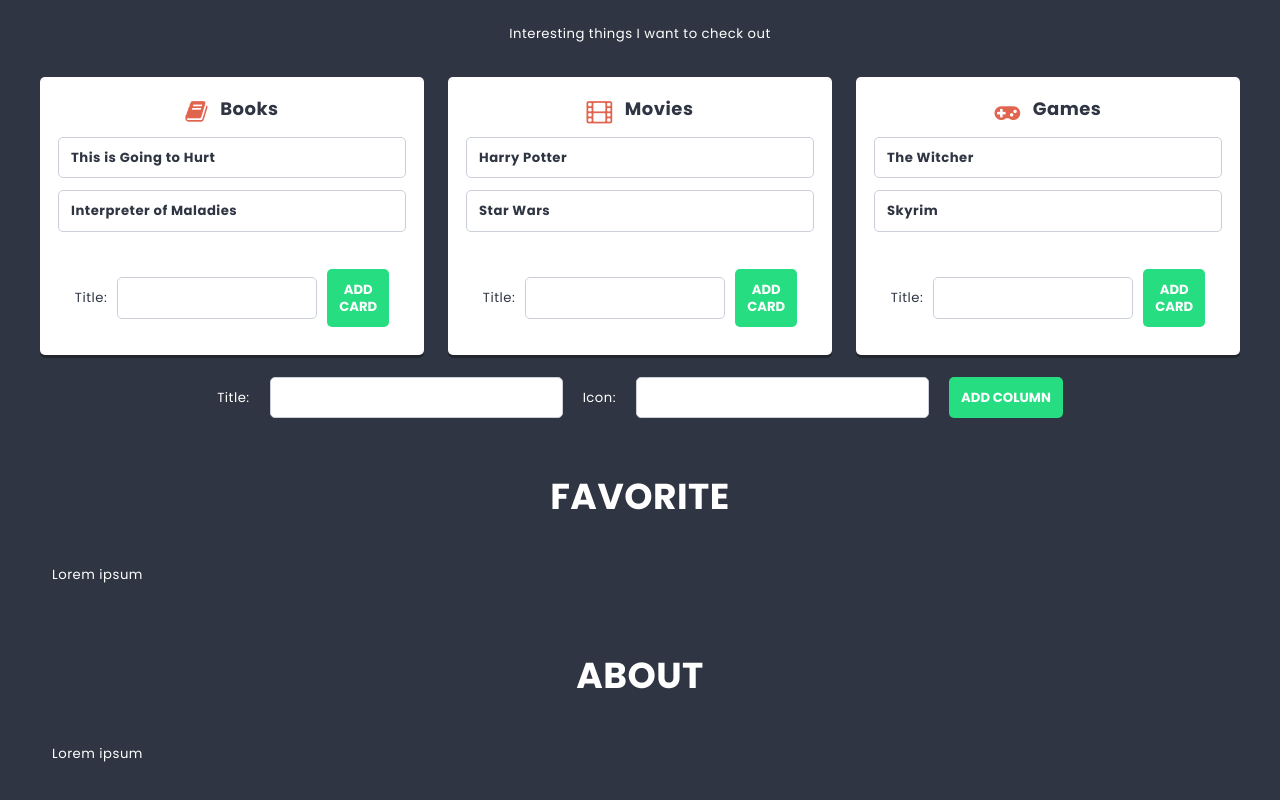
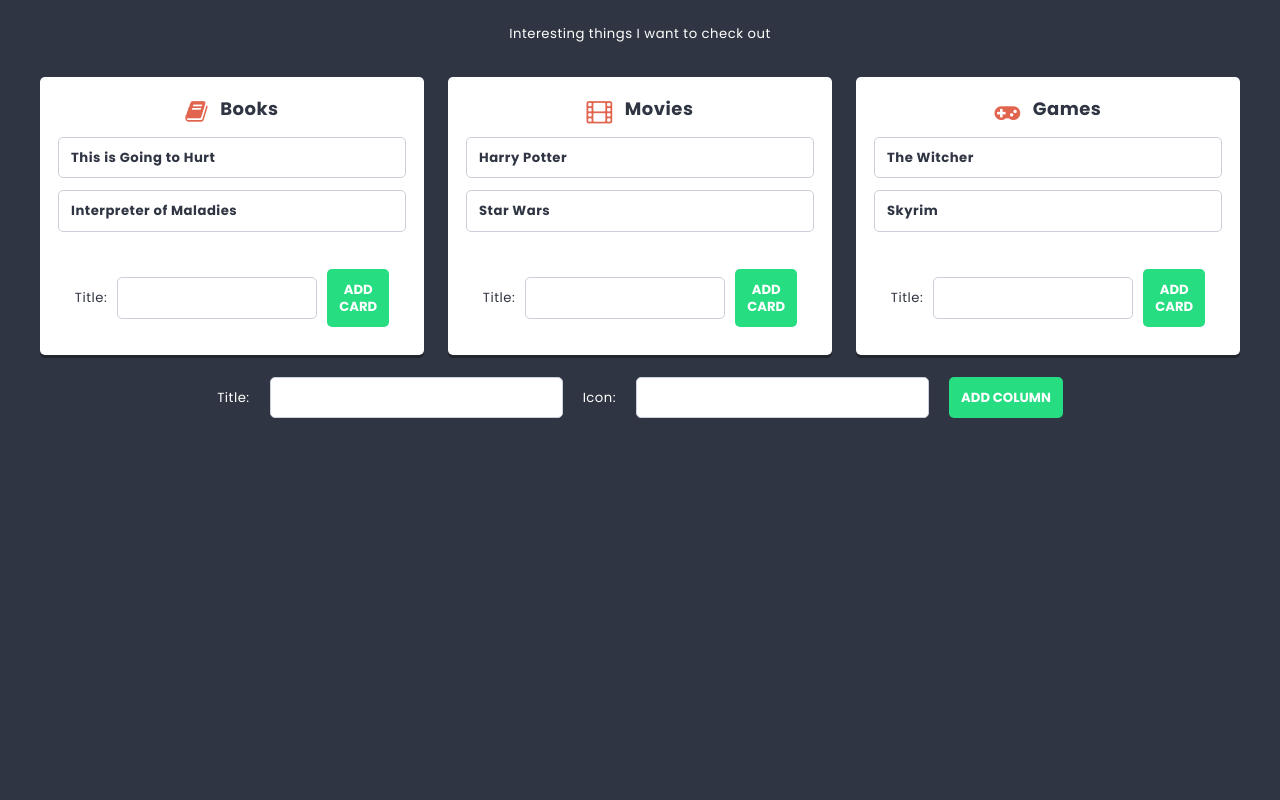
Before and after one commit to LukaszLewandowski91/first-react, a React (Create React App) app: page / in a window 1280 px wide. Shown: the part 600-1400 px from the top of the page. After the commit the page ends 1048 px from the top, so only its background shows below. Built offline with nearby package versions, Linux system fonts and the light colour scheme.

Commit message:
Add Routes in App.js

```diff
--- a/src/App.js
+++ b/src/App.js
@@ -3,15 +3,20 @@
 import Favorite from "./components/Favorite/Favorite";
 import Home from "./components/Home/Home";
 import NavBar from "./components/NavBar/NavBar";
+import NoMatch from "./components/NoMatch/NoMatch";
+import { Routes, Route } from "react-router-dom";
 
 const App = () => {
   return (
     <main>
       <NavBar />
       <Container>
-        <Home />
-        <Favorite />
-        <About />
+        <Routes>
+          <Route path="/" element={<Home />} />
+          <Route path="/favorite" element={<Favorite />} />
+          <Route path="/about" element={<About />} />
+          <Route path="*" element={<NoMatch />} />
+        </Routes>
       </Container>
     </main>
   );
--- a/src/components/Home/Home.js
+++ b/src/components/Home/Home.js
@@ -1,4 +1,3 @@
-import styles from "./Home.module.scss";
 import Hero from "../Hero/Hero";
 import SearchForm from "../SearchForm/SearchForm";
 import List from "../List/List";
--- /dev/null
+++ b/src/components/NoMatch/NoMatch.js
@@ -0,0 +1,7 @@
+import PageTitle from "../PageTitle/PageTitle";
+
+const NoMatch = () => {
+  return <PageTitle>404 not found</PageTitle>;
+};
+
+export default NoMatch;
--- /dev/null
+++ b/src/components/NoMatch/NoMatch.module.scss
@@ -0,0 +1 @@
+@import "../../styles/settings.scss";
--- a/src/index.js
+++ b/src/index.js
@@ -6,12 +6,15 @@
 import "./styles/normalize.scss";
 import "./styles/global.scss";
 import "font-awesome/css/font-awesome.min.css";
+import { BrowserRouter } from "react-router-dom";
 
 ReactDOM.render(
   <React.StrictMode>
-    <Provider store={store}>
-      <App />
-    </Provider>
+    <BrowserRouter>
+      <Provider store={store}>
+        <App />
+      </Provider>
+    </BrowserRouter>
   </React.StrictMode>,
   document.querySelector("#root")
 );
```
